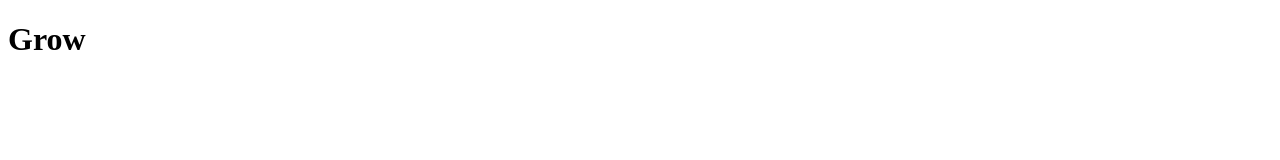
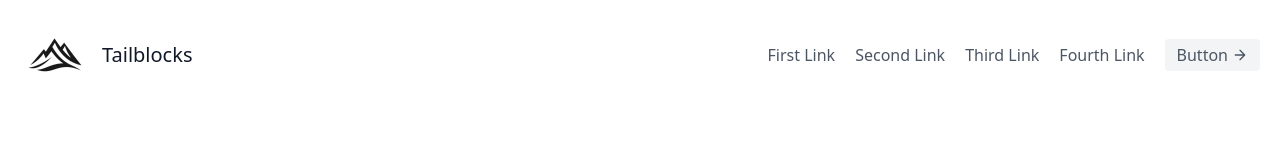
Before and after one commit to dhavalpatel11111/my_site_1, a plain HTML site: page index.html in a window 1280 px wide. Drawn offline with nearby package versions, Linux system fonts and the light colour scheme.

Commit message:
add teailwind navbar

```diff
--- a/index.html
+++ b/index.html
@@ -1,11 +1,37 @@
 <!DOCTYPE html>
 <html lang="en">
+
 <head>
     <meta charset="UTF-8">
     <meta name="viewport" content="width=device-width, initial-scale=1.0">
-    <title>Grow</title>
+    <title></title>
+    <script src="https://cdn.tailwindcss.com"></script>
 </head>
+
 <body>
-    <h1>Grow</h1>
+
+    <header class="text-gray-600 body-font">
+        <div class="container mx-auto flex flex-wrap p-5 flex-col md:flex-row items-center">
+            <a class="flex title-font font-medium items-center text-gray-900 mb-4 md:mb-0">
+                <img src="logo.jpg" alt="">
+                <span class="ml-3 text-xl">Tailblocks</span>
+            </a>
+            <nav class="md:ml-auto flex flex-wrap items-center text-base justify-center">
+                <a class="mr-5 hover:text-gray-900">First Link</a>
+                <a class="mr-5 hover:text-gray-900">Second Link</a>
+                <a class="mr-5 hover:text-gray-900">Third Link</a>
+                <a class="mr-5 hover:text-gray-900">Fourth Link</a>
+            </nav>
+            <button
+                class="inline-flex items-center bg-gray-100 border-0 py-1 px-3 focus:outline-none hover:bg-gray-200 rounded text-base mt-4 md:mt-0">Button
+                <svg fill="none" stroke="currentColor" stroke-linecap="round" stroke-linejoin="round" stroke-width="2"
+                    class="w-4 h-4 ml-1" viewBox="0 0 24 24">
+                    <path d="M5 12h14M12 5l7 7-7 7"></path>
+                </svg>
+            </button>
+        </div>
+    </header>
+
 </body>
+
 </html>
```
Also changed, not shown: logo.jpg (added).
